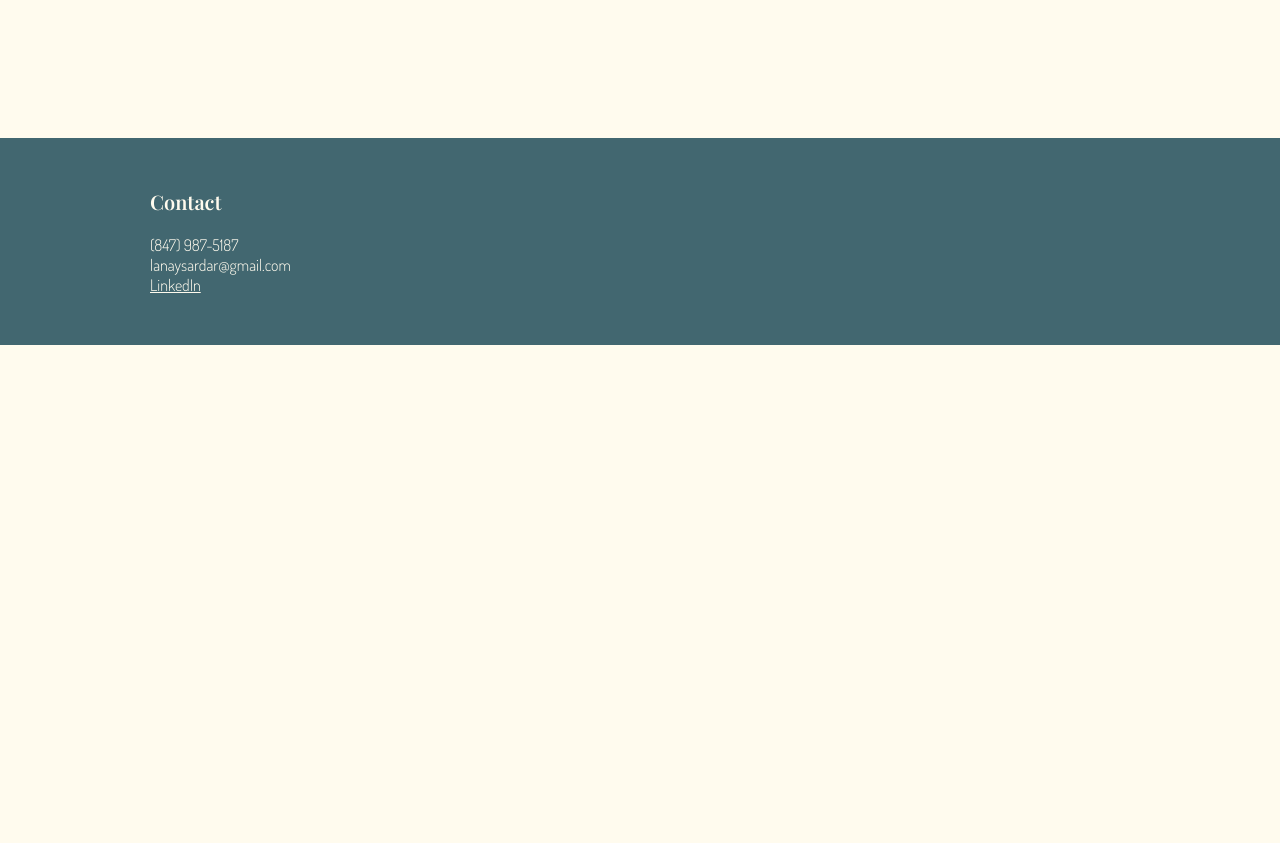
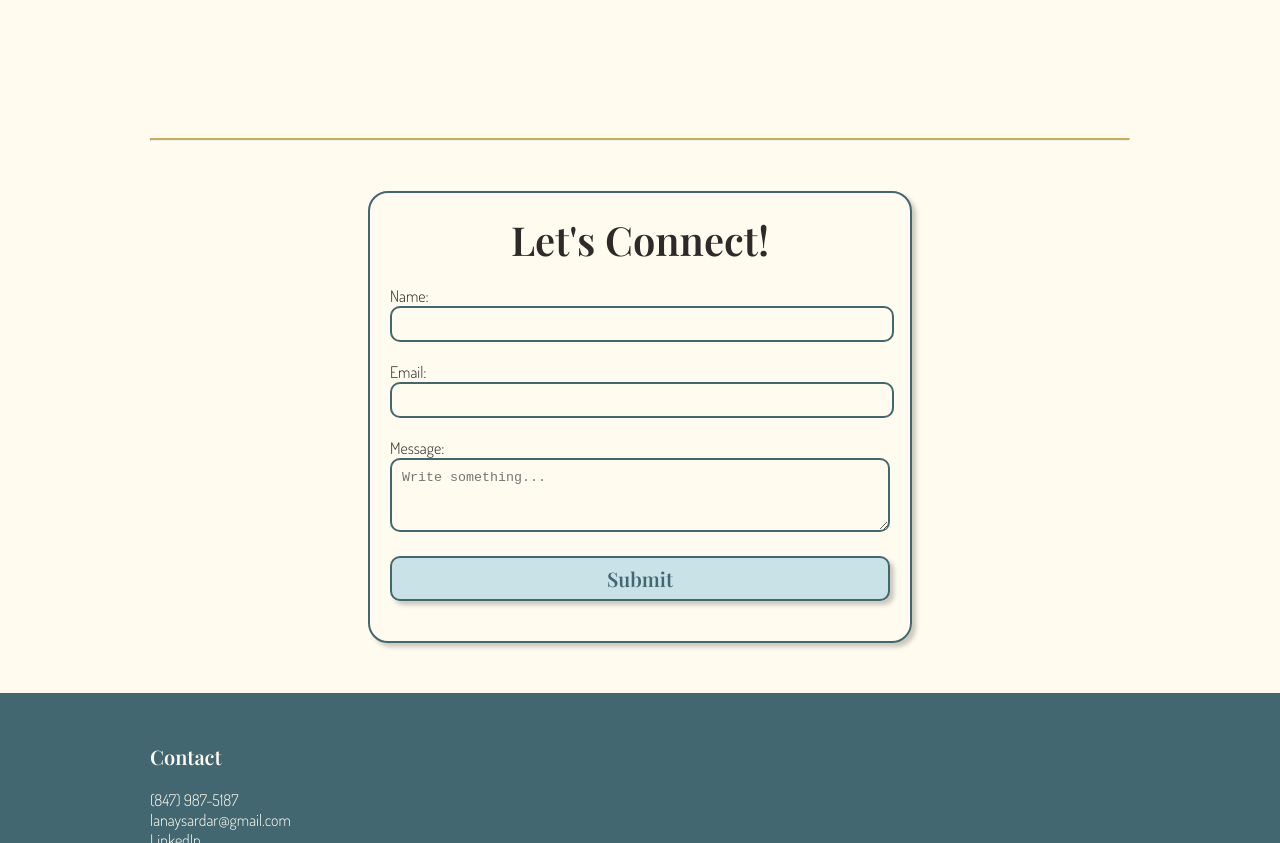
Before and after one commit to lanaysardar/UX_UI_HW_19, a plain HTML site: page index.html in a window 1280 px wide. Shown: the part 1620-2463 px from the top of the page. Before the commit the page ends 1965 px from the top, so only its background shows below. Drawn offline with nearby package versions, Linux system fonts and the light colour scheme; a web font is replaced by a local one.

Commit message:
Interactive Element added
"Let's Connect" button included on page. When clicked, will jump to the contact section of the web page, prompting the user to input their name, email, and a message

```diff
--- a/css/style.css
+++ b/css/style.css
@@ -7,6 +7,7 @@
     --backgroundWhite: #FFFBEE;
     --textBlack: #2f292a;
     --red: #CD422D;
+    --pink:#FADDDD;
 
     --lightYellow:#EAC449 ;
     --yellow: #CCAE4D;
@@ -32,7 +33,7 @@ body{
 }
 
 /*TYPOGRAPHY*/
-h1, h2, h3, h4, h5, button{
+h1, h2, h3, h4, h5, button, #submit-btn{
     font-family: "Playfair Display", serif;
     font-optical-sizing: auto;
     font-weight: 600;
@@ -54,7 +55,7 @@ h3{
 h4{
     font-size: 24px;
 }
-h5, button{
+h5, button, #submit-btn{
     font-size: 20px;
 }
 p{
@@ -74,7 +75,18 @@ p{
     justify-content: center;
     align-content: space-between;
 }
-
+.flex-row-wrap-container{
+    display:flex;
+    flex-flow:row wrap;
+    justify-content: flex-start;
+    align-items: center;
+}
+.flex-centered{
+    display:flex;
+    flex-direction: column;
+    align-items: center;
+    justify-content: center;
+}
 /*GRID CONTAINER CLASSES*/
 
 
@@ -127,27 +139,36 @@ header{
 } */
 
 /*HERO SECTION*/
-#hero-sect-text{
+/* button:hover{
+    cursor: pointer;
+} */
+#hero-col-left{
     /* margin:0px 20px 0px 0px; */
     margin-right: 20px;
 }
 
-#hero-sect-text p{
+#hero-col-left p{
     margin:0px 0px 30px 0px;
 }
 
-#hero-sect-text button{
+#hero-col-left button, #submit-btn{
     background-color: var(--lightBlue);
     color: var(--darkBlue);
-    width:270px;
+    width:40%;
     height:45px;
+    margin-right:20px;
+    min-width: 200px;
     text-align: center;
     border-radius: 10px;
     border:2px solid var(--darkBlue);
     box-shadow:4px 4px 4px rgba(51, 46, 46, 0.25);
 }
+#hero-col-left button:hover, #submit-btn:hover{
+    cursor:pointer;
+    background-color:#d0f6ff;
+}
 
-#hero-sect-img img{
+#hero-col-right img{
     /* height:280px - 4px; width of parent div minus width of surrounding images borders */
     border-radius: 20px;
     border:2px solid var(--darkBlue);
@@ -221,6 +242,49 @@ hr{
 }
 
 
+/*LETS CONNECT*/
+#connect{
+    /* display:flex;
+    flex-direction: column;
+    align-items: flex-start;
+    justify-content: center;; */
+    padding:20px;
+    width:75%;
+    max-width: 500px;
+    /* background-color: var(--lightBlue); */
+    border-radius: 20px;
+    border:2px solid var(--darkBlue);
+    box-shadow:4px 4px 4px rgba(51, 46, 46, 0.25);
+}
+#connect h2{
+    text-align: center;
+}
+form{
+    text-align:left;
+}
+
+form input, form textarea{
+    margin-bottom:20px;
+    width:calc(100% - 4px);
+    height:30px;
+    border-radius:10px;
+    border:2px solid var(--darkBlue);
+    background-color: var(--backgroundWhite);
+}
+
+form textarea{
+    height:50px;
+    padding:10px;
+    width: calc(100% - 24px);
+}
+
+#submit-btn{
+    width:100%;
+}
+
+
+
+
 /*FOOTER*/
 footer{
     background-color:var(--darkBlue);
@@ -280,7 +344,7 @@ footer{
     /*Class applied to every body section besides header/footer*/
     .body-content{
         margin:30px 16px;
-        width:calc(100%-32px);
+        width:calc(100% - 32px);
         /* max-width: 1140px; */
         display:flex;
         align-items: center;
--- a/index.html
+++ b/index.html
@@ -23,13 +23,18 @@
 
         <!--HERO SECTION-->
         <section class="body-content flex-row-container" id="desktop-hero"> <!--id="hero-sect"-->
-            <div id="hero-sect-text">
+            <div id="hero-col-left"> <!--hero-sect-text-->
                 <h1>Hi, I'm Lana Sardar.</h1>
                 <p>I am a software developer turned UI/UX designer based in Chicago. I am passionate about merging my technical expertise in web development with my ability to empathize with and design for real people. In my career, my hopes are to create efficient, accessible digital interfaces that offer an unprecedented user experience. </p>
-                <button type="button">My Resume</button>
+                <div class="flex-row-wrap-container" id="button-container">
+                    <button type="button">My Resume</button>
+                    <button type="button" id="connect-btn">Let's Connect!</button>
+                    <!-- <button type="button" id="connect-btn"><a href="#connect">Let's Connect!</a></button> -->
+                </div>
+
             </div>
 
-            <div id="hero-sect-img">
+            <div id="hero-col-right">
                 <img src="images/about_me.jpg" height="276px">
             </div>
         </section>
@@ -80,6 +85,25 @@
                 <p>Mobile App Case Study | Quick blurb about the project. Lorem ipsum dolor sit amet consectetur. Leo commodo est faucibus neque sagittis tincidunt suscipit massa tellus.</p>
             </div>
         </section>
+        <!--END PROJECT GALLERY-->
+
+        <hr class="body-content">
+
+        <!--LETS CONNECT-->
+        <section class="body-content flex-centered" >
+            <div id="connect">
+                <h2>Let's Connect!</h2>
+                <form>
+                    <label for="name">Name:</label><br>
+                    <input type="text" id="name" name="name"><br>
+                    <label for="email">Email:</label><br>
+                    <input type="text" id="email" name="email"><br>
+                    <label for="message">Message:</label><br>
+                    <textarea name="message" placeholder="Write something..."></textarea><br>
+                    <input id="submit-btn" type="submit" value="Submit">
+                </form>
+            </div>
+        </section>
 
         <!--FOOTER-->
         <footer>
@@ -91,5 +115,7 @@
             </div>
 
         </footer>
+        <script src="https://ajax.googleapis.com/ajax/libs/jquery/3.4.1/jquery.min.js"></script>
+        <script src="js/index.js"></script>
     </body>
 </html>
--- /dev/null
+++ b/js/index.js
@@ -0,0 +1,5 @@
+$("#connect-btn").click(function(){
+    /* const element = document.getElementById("connect");
+    element.scrollIntoView(); */
+    document.getElementById("connect").scrollIntoView();
+});
```
